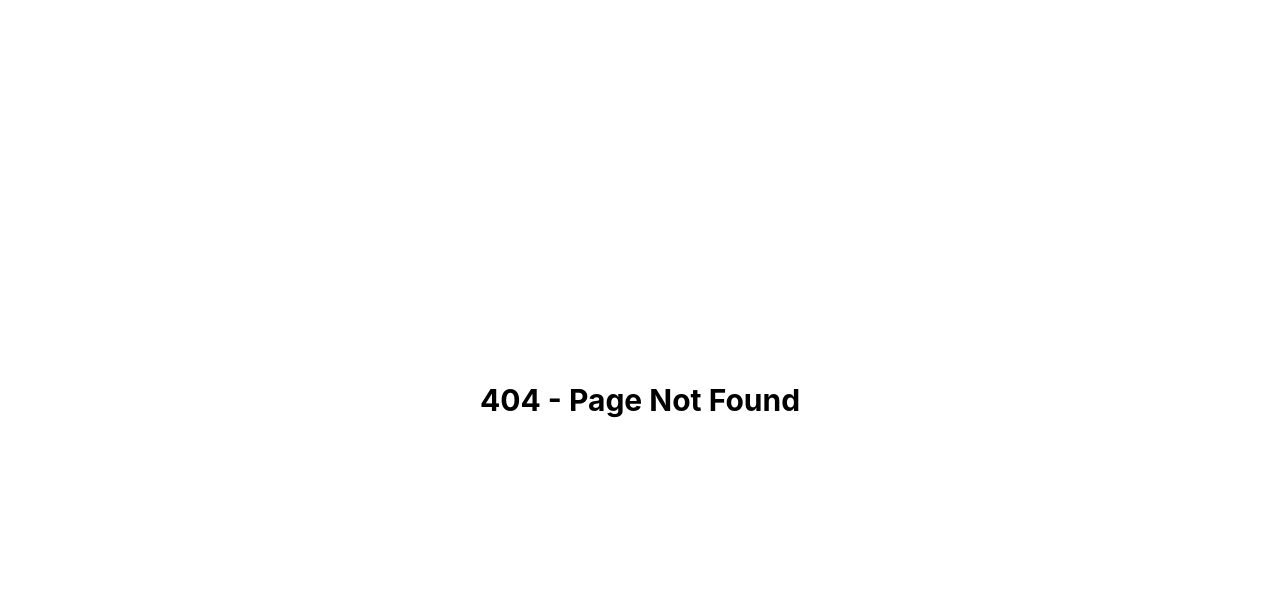
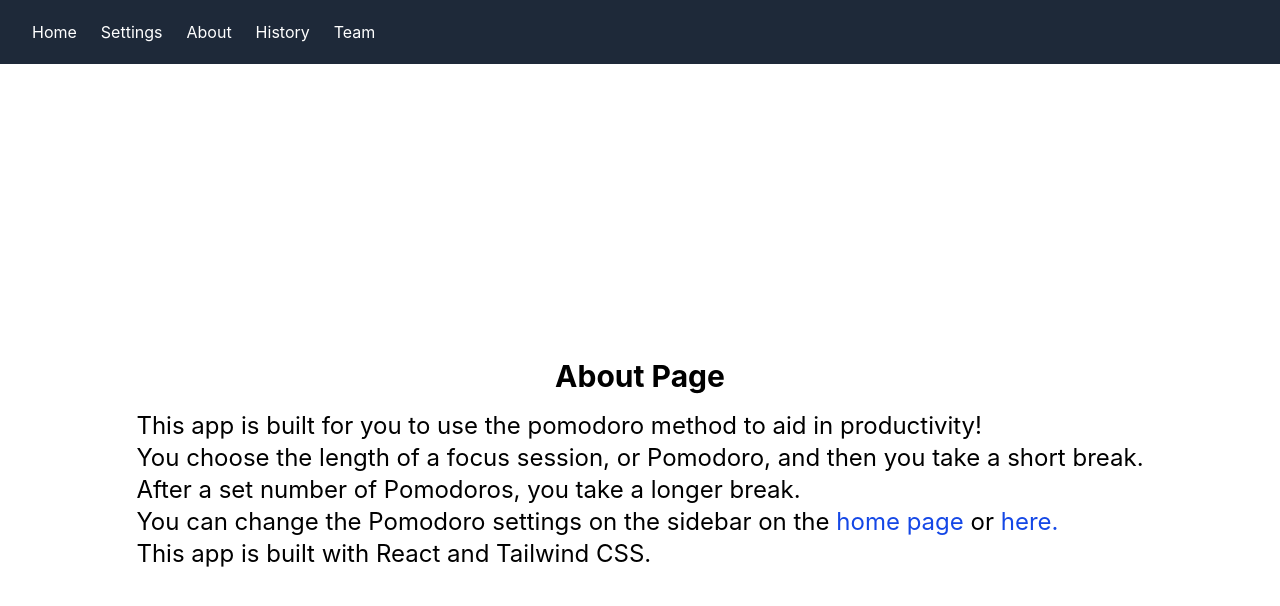
Before and after one commit to charlie-fitzgerald/pomodoro, a React (Vite) app in the folder quickstart-react/: page /about in a window 1280 px wide. Before the commit this address had no page. Shown: the top 606 px of the page. Built offline with nearby package versions, Linux system fonts and the light colour scheme.

Commit message:
Update pages and formatting

```diff
--- a/quickstart-react/src/components/Layout.jsx
+++ b/quickstart-react/src/components/Layout.jsx
@@ -23,6 +23,14 @@ export default function Layout() {
                 className="hover:text-gray-300"
               >
                 Settings
+              </Link>
+            </li>
+            <li>
+              <Link
+                to="/about"
+                className="hover:text-gray-300"
+              >
+                About
               </Link>
             </li>
             <li>
--- a/quickstart-react/src/components/SettingsPanel.jsx
+++ b/quickstart-react/src/components/SettingsPanel.jsx
@@ -108,9 +108,9 @@ export default function SettingsPanel({ disabled }) {
 
       {isOpen && (
         <form onSubmit={handleSubmit} className="flex-1 overflow-y-auto space-y-4">
-          {fieldGroup('Pomodoro length', 'focusMin', 'focusSec')}
-          {fieldGroup('Short Break', 'shortBreakMin', 'shortBreakSec')}
-          {fieldGroup('Long Break', 'longBreakMin', 'longBreakSec')}
+          {fieldGroup('Pomodoro length (min, sec)', 'focusMin', 'focusSec')}
+          {fieldGroup('Short Break (min, sec)', 'shortBreakMin', 'shortBreakSec')}
+          {fieldGroup('Long Break (min, sec)', 'longBreakMin', 'longBreakSec')}
 
           {/* Single-input for “pomodoros until long break” */}
           <div>
--- /dev/null
+++ b/quickstart-react/src/pages/About.jsx
@@ -0,0 +1,19 @@
+import { Link } from "react-router-dom";
+
+const About = () => {
+    return (
+      <div className="flex flex-col justify-center items-center h-screen">
+        <h1 className="text-3xl font-bold">About Page</h1>
+        <div className="flex flex-col items-start mt-4">
+            <p className="text-2xl">This app is built for you to use the pomodoro method to aid in productivity!</p>
+            <p className="text-2xl">You choose the length of a focus session, or Pomodoro, and then you take a short break.</p>
+            <p className="text-2xl">After a set number of Pomodoros, you take a longer break.</p>
+            <p className="text-2xl">You can change the Pomodoro settings on the sidebar on the <Link to="/" className="text-blue-700 hover:text-gray-300">home page</Link> or <Link to="/settings" className="text-blue-700 hover:text-gray-300">here.</Link></p>
+            <p className="text-2xl">This app is built with React and Tailwind CSS.</p>
+        </div>
+
+      </div>
+    );
+  };
+
+  export default About;
--- a/quickstart-react/src/pages/History.jsx
+++ b/quickstart-react/src/pages/History.jsx
@@ -1,6 +1,6 @@
 const History = () => {
     return (
-      <div className="flex justify-center items-center h-screen">
+      <div className="flex flex-col justify-center items-center h-screen">
         <h1 className="text-3xl font-bold">History Page</h1>
         <p className="text-2xl">Your pomodoro work history will go here in a future update. Stay tuned!</p>
       </div>
--- a/quickstart-react/src/pages/Team.jsx
+++ b/quickstart-react/src/pages/Team.jsx
@@ -1,6 +1,6 @@
 const Team = () => {
     return (
-      <div className="flex justify-center items-center h-screen">
+      <div className="flex flex-col justify-center items-center h-screen">
         <h1 className="text-3xl font-bold">Team Page</h1>
         <p className="text-2xl">This app was developed by Charlie</p>
       </div>
--- a/quickstart-react/src/router.jsx
+++ b/quickstart-react/src/router.jsx
@@ -6,6 +6,7 @@ import History from "./pages/History";
 import Team from "./pages/Team";
 import Billing from "./pages/Billing";
 import ErrorPage from "./pages/ErrorPage";
+import About from "./pages/About";
 
 const router = createBrowserRouter([
   {
@@ -15,6 +16,7 @@ const router = createBrowserRouter([
     children: [
       { index: true, element: <Home /> },
       { path: "settings", element: <Settings /> },
+      { path: "about", element: <About /> },
       { path: "history", element: <History /> },
       { path: "team", element: <Team /> },
       { path: "billing", element: <Billing /> },
```
